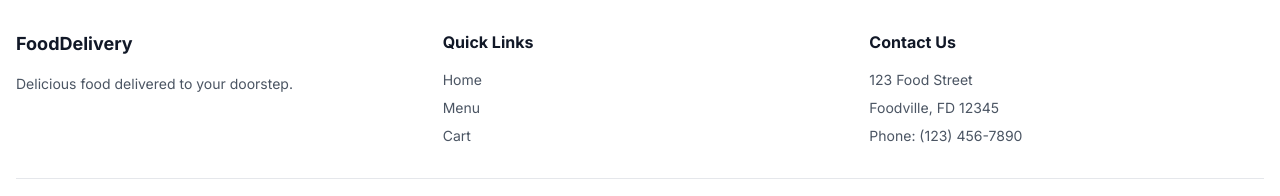
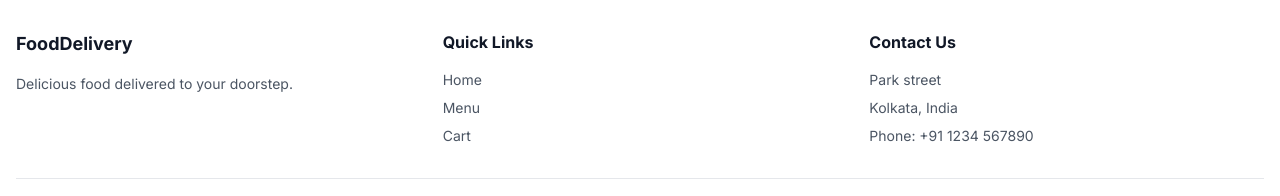
Before and after one commit to Unknownmaster0/food-delivery-client, a Next.js app: page / in a window 1280 px wide. Shown: the part 1419-1615 px from the top of the page. Built offline with nearby package versions, Linux system fonts and the light colour scheme.

Commit message:
some minor changes in the footer

```diff
--- a/src/components/layout/footer.tsx
+++ b/src/components/layout/footer.tsx
@@ -43,9 +43,9 @@ export default function Footer() {
           <div>
             <h4 className="mb-4 text-md font-bold text-gray-900 dark:text-gray-100">Contact Us</h4>
             <address className="not-italic">
-              <p className="mb-2 text-sm text-gray-600 dark:text-gray-400">123 Food Street</p>
-              <p className="mb-2 text-sm text-gray-600 dark:text-gray-400">Foodville, FD 12345</p>
-              <p className="text-sm text-gray-600 dark:text-gray-400">Phone: (123) 456-7890</p>
+              <p className="mb-2 text-sm text-gray-600 dark:text-gray-400">Park street</p>
+              <p className="mb-2 text-sm text-gray-600 dark:text-gray-400">Kolkata, India</p>
+              <p className="text-sm text-gray-600 dark:text-gray-400">Phone: +91 1234 567890</p>
             </address>
           </div>
         </div>
```
